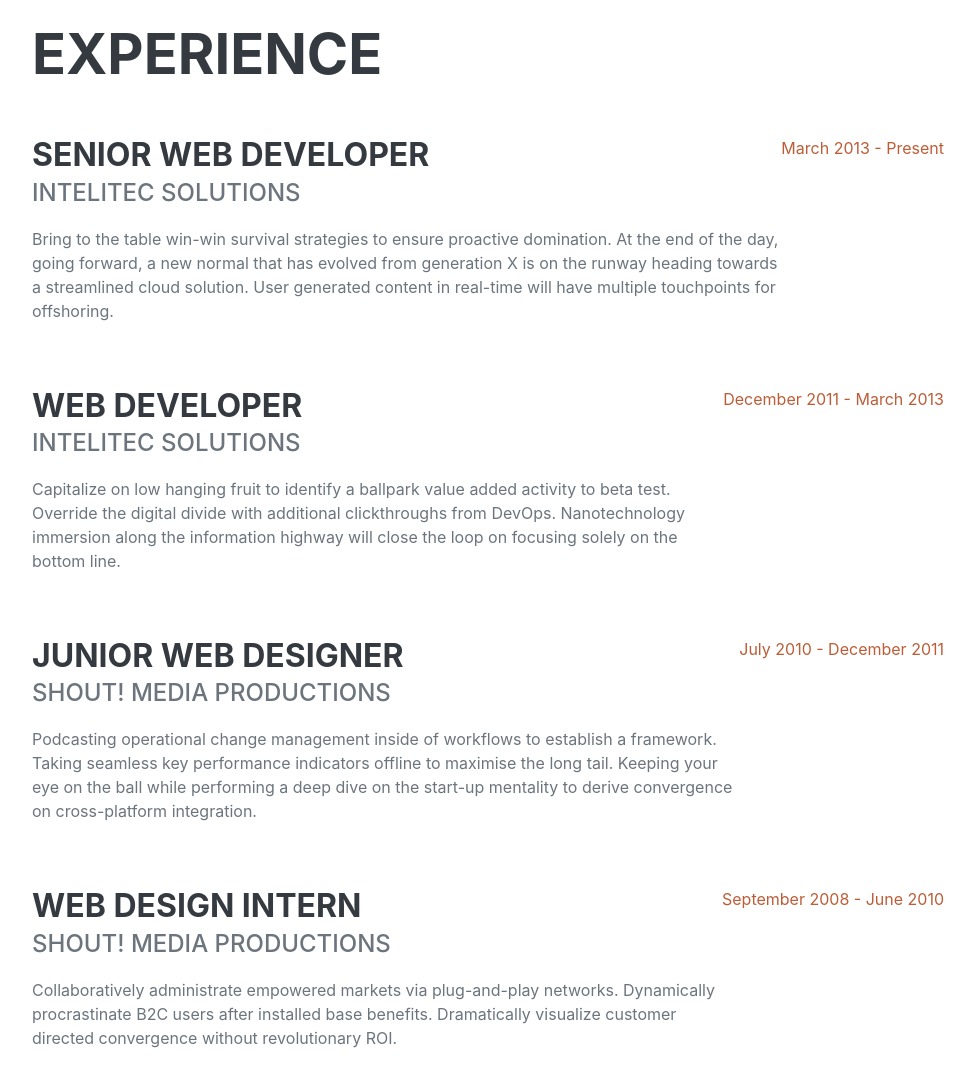
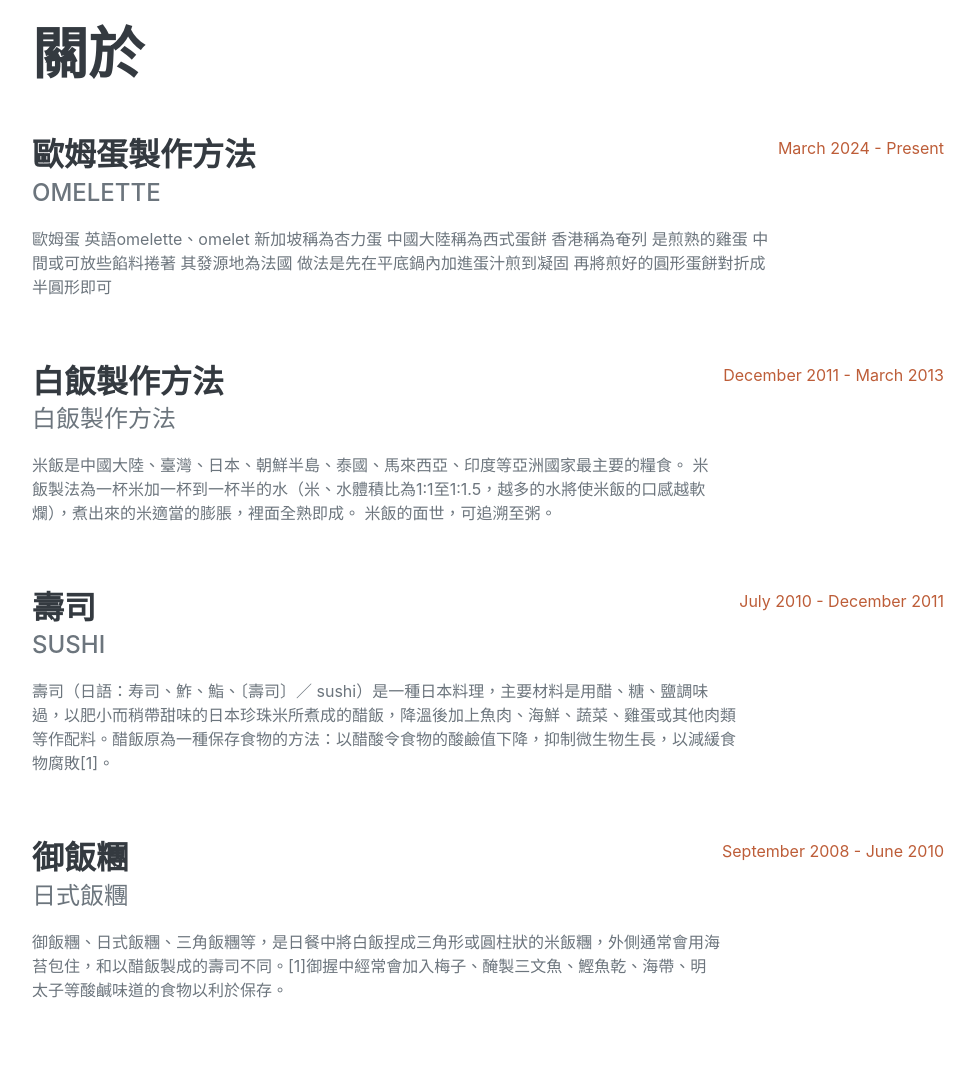
Before and after one commit to zeweih19gmailcom/zeweih19gmailcom.github.io, a plain HTML site: page index.html in a window 1280 px wide. Shown: the part 860-1929 px from the top of the page, without its empty margins (288-1263 px from the left). Drawn offline with nearby package versions, Linux system fonts and the light colour scheme; a web font is replaced by a local one.

Commit message:
changeabout

```diff
--- a/index.html
+++ b/index.html
@@ -68,36 +68,36 @@
             <!-- Experience-->
             <section class="resume-section" id="experience">
                 <div class="resume-section-content">
-                    <h2 class="mb-5">Experience</h2>
+                    <h2 class="mb-5">關於</h2>
                     <div class="d-flex flex-column flex-md-row justify-content-between mb-5">
                         <div class="flex-grow-1">
-                            <h3 class="mb-0">Senior Web Developer</h3>
-                            <div class="subheading mb-3">Intelitec Solutions</div>
-                            <p>Bring to the table win-win survival strategies to ensure proactive domination. At the end of the day, going forward, a new normal that has evolved from generation X is on the runway heading towards a streamlined cloud solution. User generated content in real-time will have multiple touchpoints for offshoring.</p>
+                            <h3 class="mb-0">歐姆蛋製作方法</h3>
+                            <div class="subheading mb-3">omelette</div>
+                            <p>歐姆蛋 英語omelette、omelet 新加坡稱為杏力蛋 中國大陸稱為西式蛋餅 香港稱為奄列 是煎熟的雞蛋 中間或可放些餡料捲著 其發源地為法國 做法是先在平底鍋內加進蛋汁煎到凝固 再將煎好的圓形蛋餅對折成半圓形即可</p>
                         </div>
-                        <div class="flex-shrink-0"><span class="text-primary">March 2013 - Present</span></div>
+                        <div class="flex-shrink-0"><span class="text-primary">March 2024 - Present</span></div>
                     </div>
                     <div class="d-flex flex-column flex-md-row justify-content-between mb-5">
                         <div class="flex-grow-1">
-                            <h3 class="mb-0">Web Developer</h3>
-                            <div class="subheading mb-3">Intelitec Solutions</div>
-                            <p>Capitalize on low hanging fruit to identify a ballpark value added activity to beta test. Override the digital divide with additional clickthroughs from DevOps. Nanotechnology immersion along the information highway will close the loop on focusing solely on the bottom line.</p>
+                            <h3 class="mb-0">白飯製作方法</h3>
+                            <div class="subheading mb-3">白飯製作方法</div>
+                            <p>米飯是中國大陸、臺灣、日本、朝鮮半島、泰國、馬來西亞、印度等亞洲國家最主要的糧食。 米飯製法為一杯米加一杯到一杯半的水（米、水體積比為1:1至1:1.5，越多的水將使米飯的口感越軟爛），煮出來的米適當的膨脹，裡面全熟即成。 米飯的面世，可追溯至粥。</p>
                         </div>
                         <div class="flex-shrink-0"><span class="text-primary">December 2011 - March 2013</span></div>
                     </div>
                     <div class="d-flex flex-column flex-md-row justify-content-between mb-5">
                         <div class="flex-grow-1">
-                            <h3 class="mb-0">Junior Web Designer</h3>
-                            <div class="subheading mb-3">Shout! Media Productions</div>
-                            <p>Podcasting operational change management inside of workflows to establish a framework. Taking seamless key performance indicators offline to maximise the long tail. Keeping your eye on the ball while performing a deep dive on the start-up mentality to derive convergence on cross-platform integration.</p>
+                            <h3 class="mb-0">壽司</h3>
+                            <div class="subheading mb-3">sushi</div>
+                            <p>壽司（日語：寿司、鮓、鮨、〔壽司〕／ sushi）是一種日本料理，主要材料是用醋、糖、鹽調味過，以肥小而稍帶甜味的日本珍珠米所煮成的醋飯，降溫後加上魚肉、海鮮、蔬菜、雞蛋或其他肉類等作配料。醋飯原為一種保存食物的方法：以醋酸令食物的酸鹼值下降，抑制微生物生長，以減緩食物腐敗[1]。</p>
                         </div>
                         <div class="flex-shrink-0"><span class="text-primary">July 2010 - December 2011</span></div>
                     </div>
                     <div class="d-flex flex-column flex-md-row justify-content-between">
                         <div class="flex-grow-1">
-                            <h3 class="mb-0">Web Design Intern</h3>
-                            <div class="subheading mb-3">Shout! Media Productions</div>
-                            <p>Collaboratively administrate empowered markets via plug-and-play networks. Dynamically procrastinate B2C users after installed base benefits. Dramatically visualize customer directed convergence without revolutionary ROI.</p>
+                            <h3 class="mb-0">御飯糰</h3>
+                            <div class="subheading mb-3">日式飯糰</div>
+                            <p>御飯糰、日式飯糰、三角飯糰等，是日餐中將白飯捏成三角形或圓柱狀的米飯糰，外側通常會用海苔包住，和以醋飯製成的壽司不同。[1]御握中經常會加入梅子、醃製三文魚、鰹魚乾、海帶、明太子等酸鹹味道的食物以利於保存。</p>
                         </div>
                         <div class="flex-shrink-0"><span class="text-primary">September 2008 - June 2010</span></div>
                     </div>
@@ -107,7 +107,7 @@
             <!-- Education-->
             <section class="resume-section" id="education">
                 <div class="resume-section-content">
-                    <h2 class="mb-5">Education</h2>
+                    <h2 class="mb-5">資訊</h2>
                     <div class="d-flex flex-column flex-md-row justify-content-between mb-5">
                         <div class="flex-grow-1">
                             <h3 class="mb-0">University of Colorado Boulder</h3>
```
